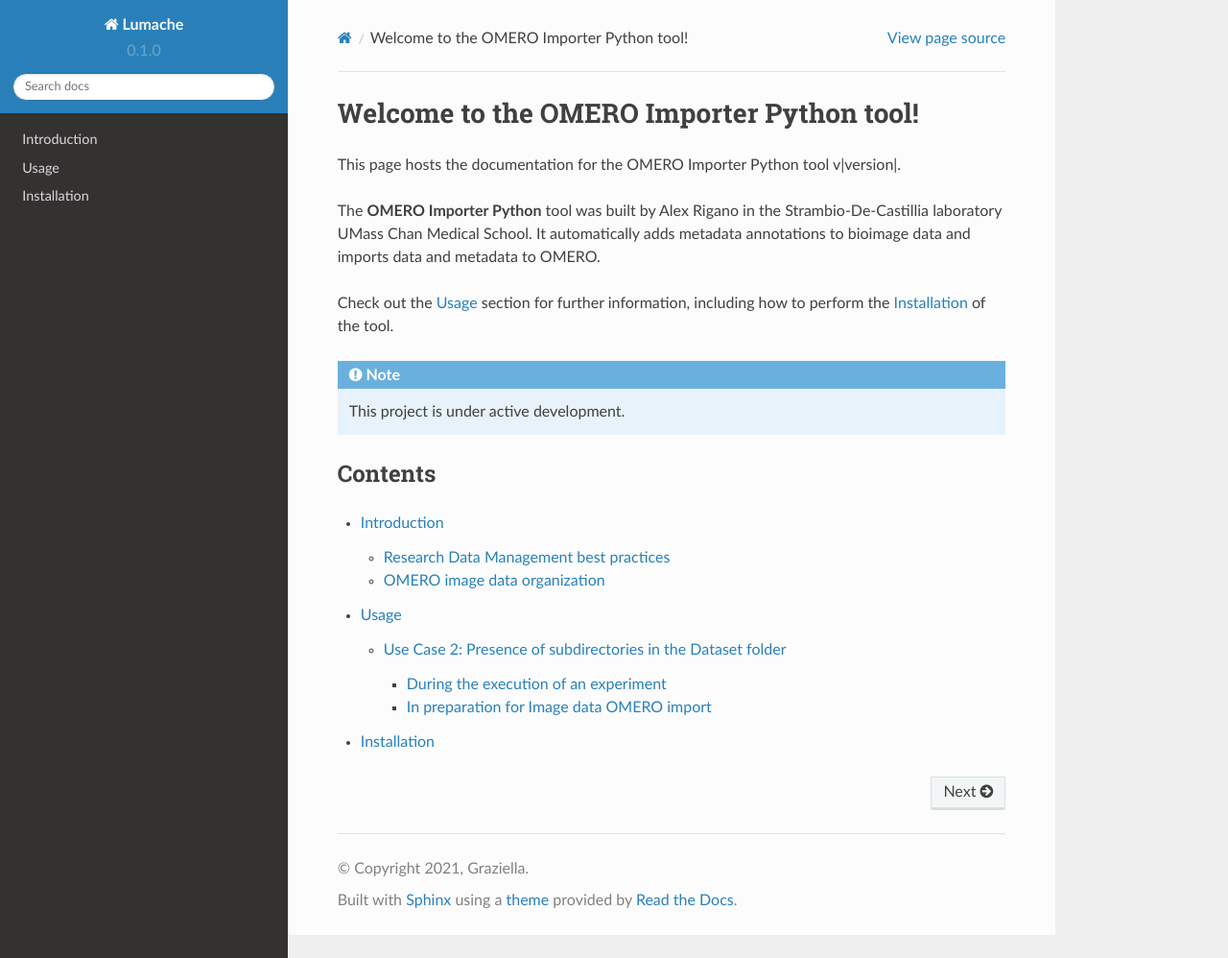
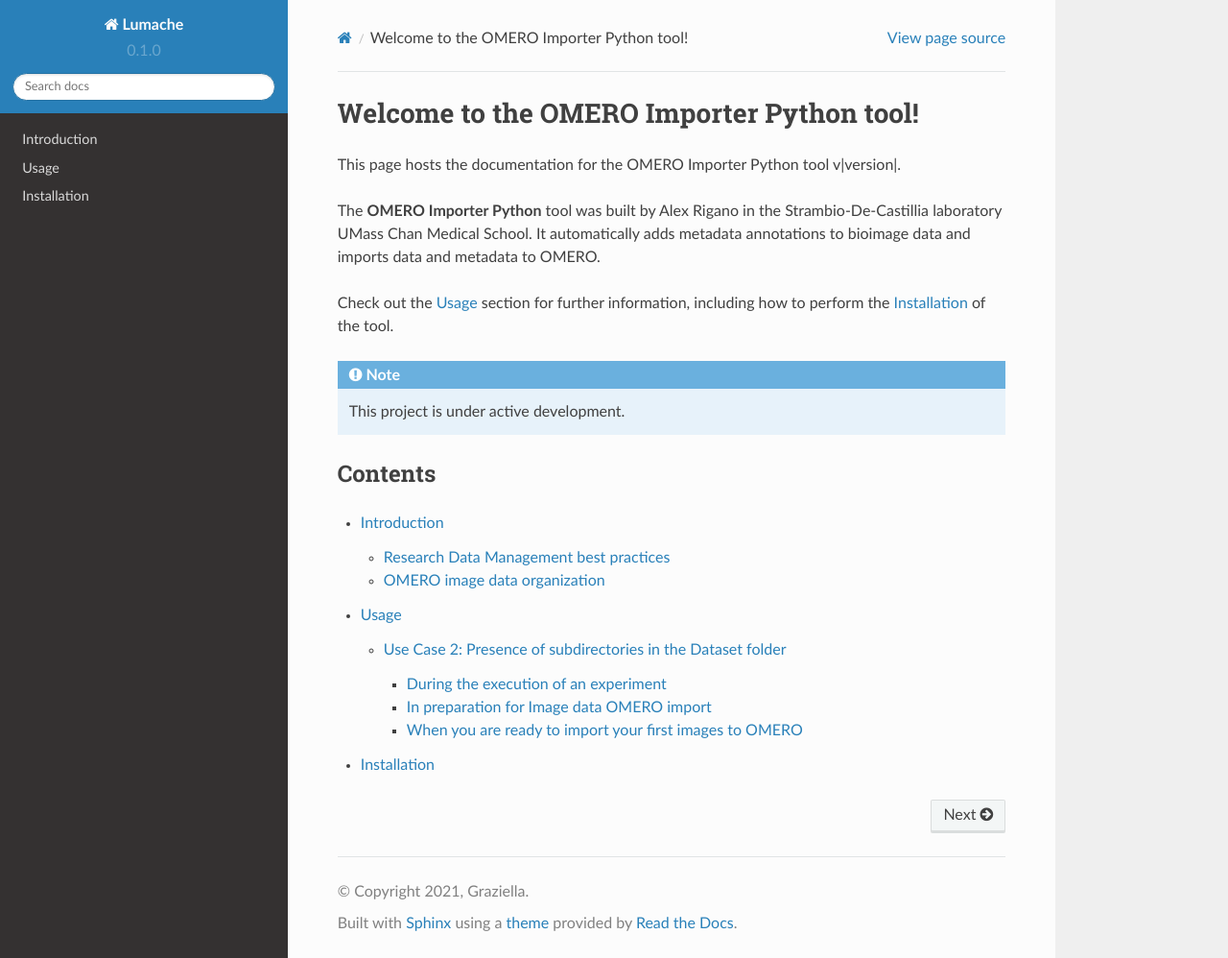
Before and after one commit to WU-BIMAC/OmeroImporterPy-docs, a Sphinx documentation site: the page built from docs/source/index.rst, in a window 1280 px wide and 998 px high. Shown: the whole window at 96% size. Built offline with Sphinx 7.4.7 and the Read the Docs theme 2.0.0, drawn with Linux system fonts in a browser that asks for light colours.

Commit message:
Update usage.rst

```diff
--- a/docs/source/usage.rst
+++ b/docs/source/usage.rst
@@ -22,3 +22,7 @@
 In preparation for Image data OMERO import
 ~~~~~~~~~~~~~~~~~~~~~~~~~~~~~~~~~~~~~~~~~~
 4. On the folder you will use as the source for OMERO import, create a subfolder called ``User_Name_OMERO`` where “User_Name” is your OMERO username.
+
+When you are ready to import your first images to OMERO
+~~~~~~~~~~~~~~~~~~~~~~~~~~~~~~~~~~~~~~~~~~~~~~~~~~~~~~~
+5. In the ``User_Name_OMERO`` folder, create the following folder structure:
```
